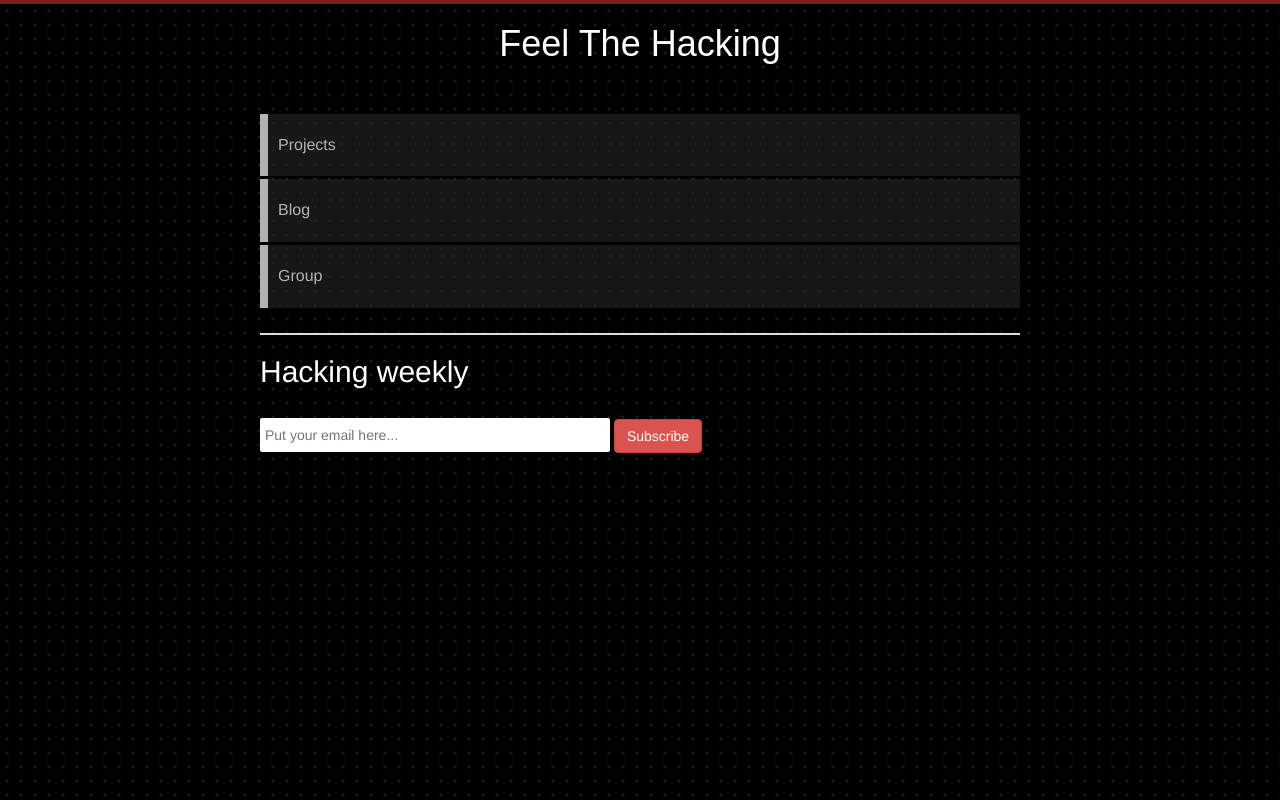
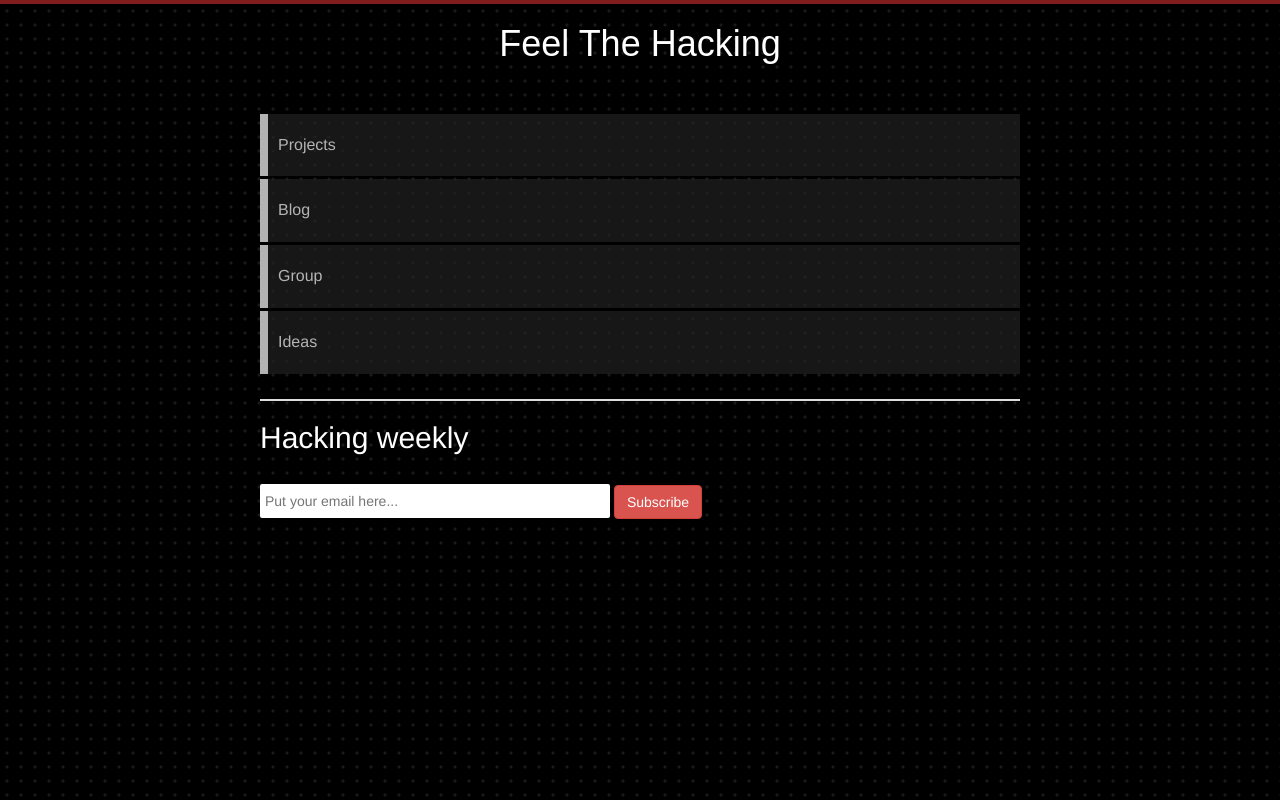
Before and after one commit to kaiquewdev/julie-ykm, a website: page index.html in a window 1280 px wide. Drawn offline with Linux system fonts and the light colour scheme; a web font is replaced by a local one.

Commit message:
added user voice resource

```diff
--- a/index.html
+++ b/index.html
@@ -23,15 +23,16 @@
         <div class="menu">
             <ul class="list">
                 <li>
-                    <a href="https://github.com/fth-ship" target="_blank">
-                        Projects
-                    </a>
+                    <a href="https://github.com/fth-ship" target="_blank">Projects</a>
                 </li>
                 <li>
                     <a href="http://fthship.tumblr.com/" target="_blank">Blog</a>
                 </li>
                 <li>
                     <a href="http://facebook.com/groups/fthship" target="_blank">Group</a>
+                </li>
+                <li>
+                    <a href="http://fth-ship.uservoice.com/" target="_blank">Ideas</a>
                 </li>
             </ul>
         </div>
```
